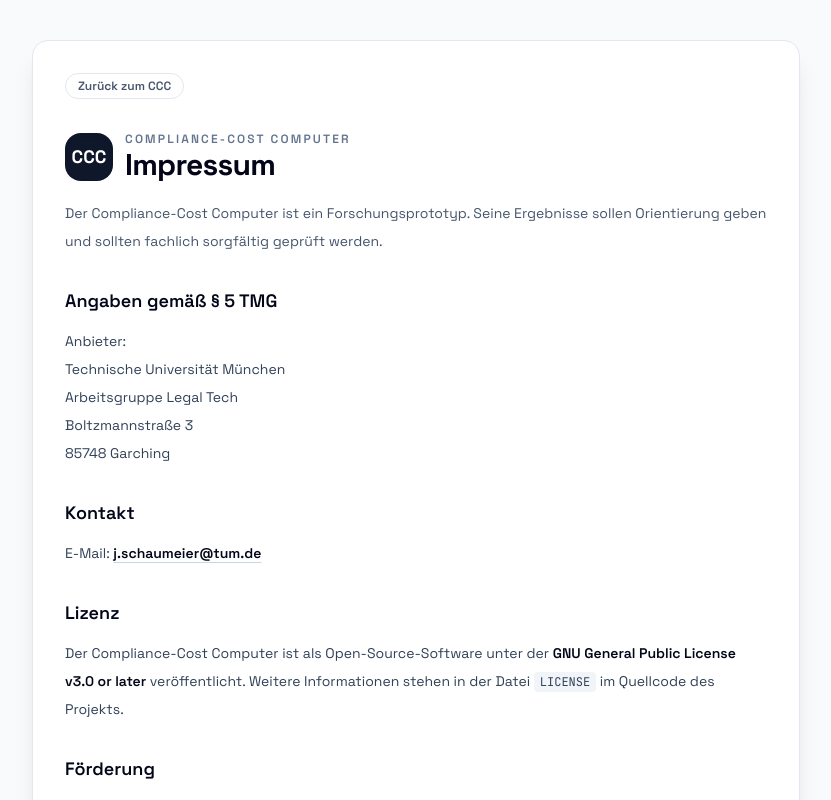
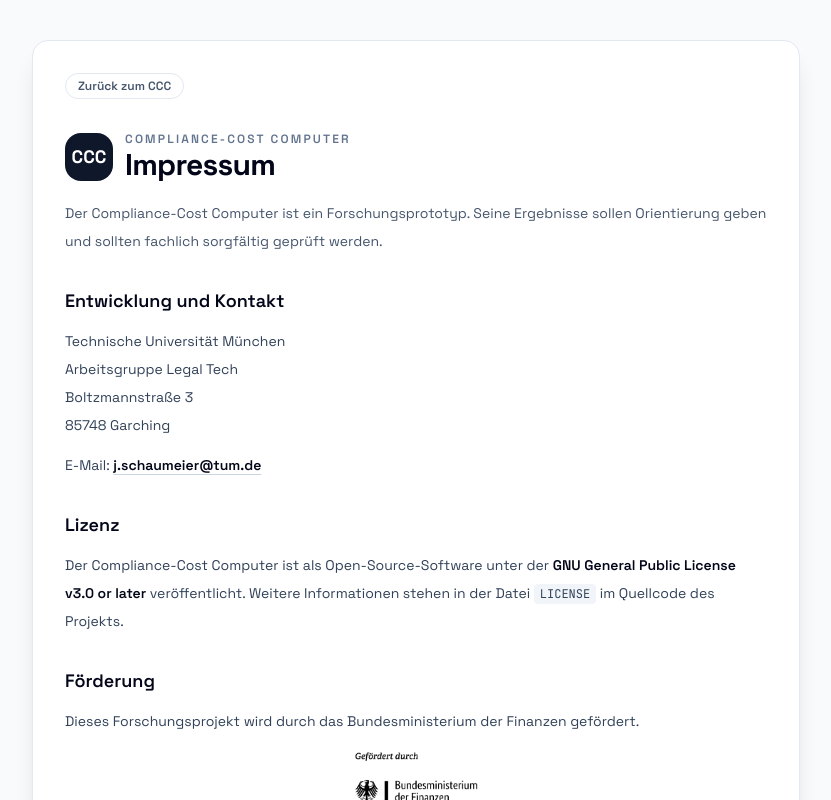
Before and after one commit to juliaschaumeier/compliance-cost-computer, a Next.js app in the folder frontend/: page /impressum in a window 1280 px wide. Shown: the top 800 px of the page, without its empty margins (224-1055 px from the left). Built offline with nearby package versions, Linux system fonts and the light colour scheme; no server answers.

Commit message:
Add GPLv3 license and public Impressum
Add GPL-3.0-or-later metadata and the canonical GPLv3 license text.
Add a public Impressum page with contact, license and BMF funding attribution.
Link the Impressum from login and account menu and cover the links with tests.

```diff
--- a/frontend/src/app/impressum/page.tsx
+++ b/frontend/src/app/impressum/page.tsx
@@ -38,22 +38,16 @@
           geprüft werden.
         </p>
 
-        <section id="lizenz" className="mt-8 space-y-3">
+        <section className="mt-8 space-y-3">
           <h2 className="text-lg font-semibold text-slate-950">
-            Angaben gemäß § 5 TMG
+            Entwicklung und Kontakt
           </h2>
           <div className="text-sm leading-7 text-slate-700">
-            <p>Anbieter:</p>
             <p>Technische Universität München</p>
             <p>Arbeitsgruppe Legal Tech</p>
             <p>Boltzmannstraße 3</p>
             <p>85748 Garching</p>
-          </div>
-        </section>
-
-        <section className="mt-8 space-y-3">
-          <h2 className="text-lg font-semibold text-slate-950">Kontakt</h2>
-          <p className="text-sm leading-7 text-slate-700">
+            <p className="mt-3">
               E-Mail:{" "}
               <a
                 href="mailto:j.schaumeier@tum.de"
@@ -62,9 +56,10 @@
                 j.schaumeier@tum.de
               </a>
             </p>
+          </div>
         </section>
 
-        <section className="mt-8 space-y-3">
+        <section id="lizenz" className="mt-8 space-y-3">
           <h2 className="text-lg font-semibold text-slate-950">Lizenz</h2>
           <p className="text-sm leading-7 text-slate-700">
             Der Compliance-Cost Computer ist als Open-Source-Software unter der{" "}
```
Lines whose indentation alone changed are shown as unchanged.
